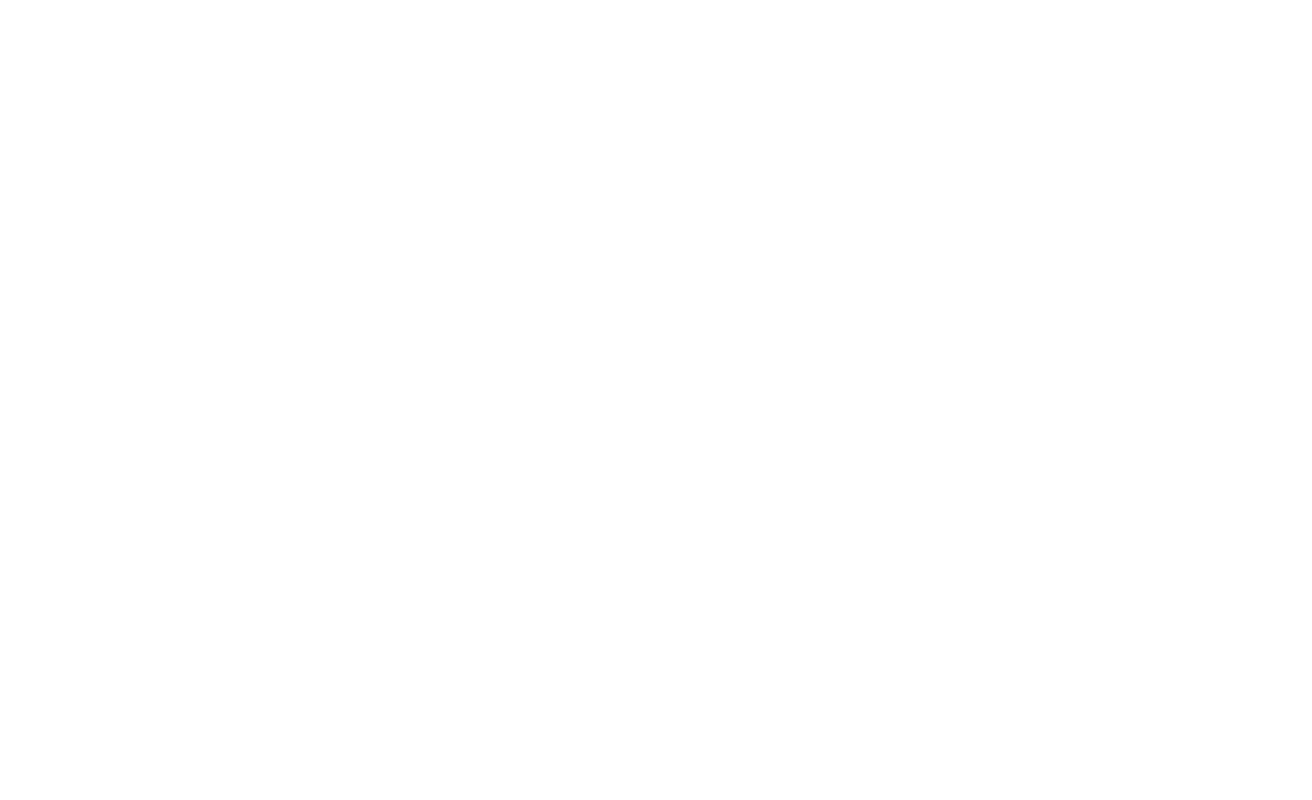
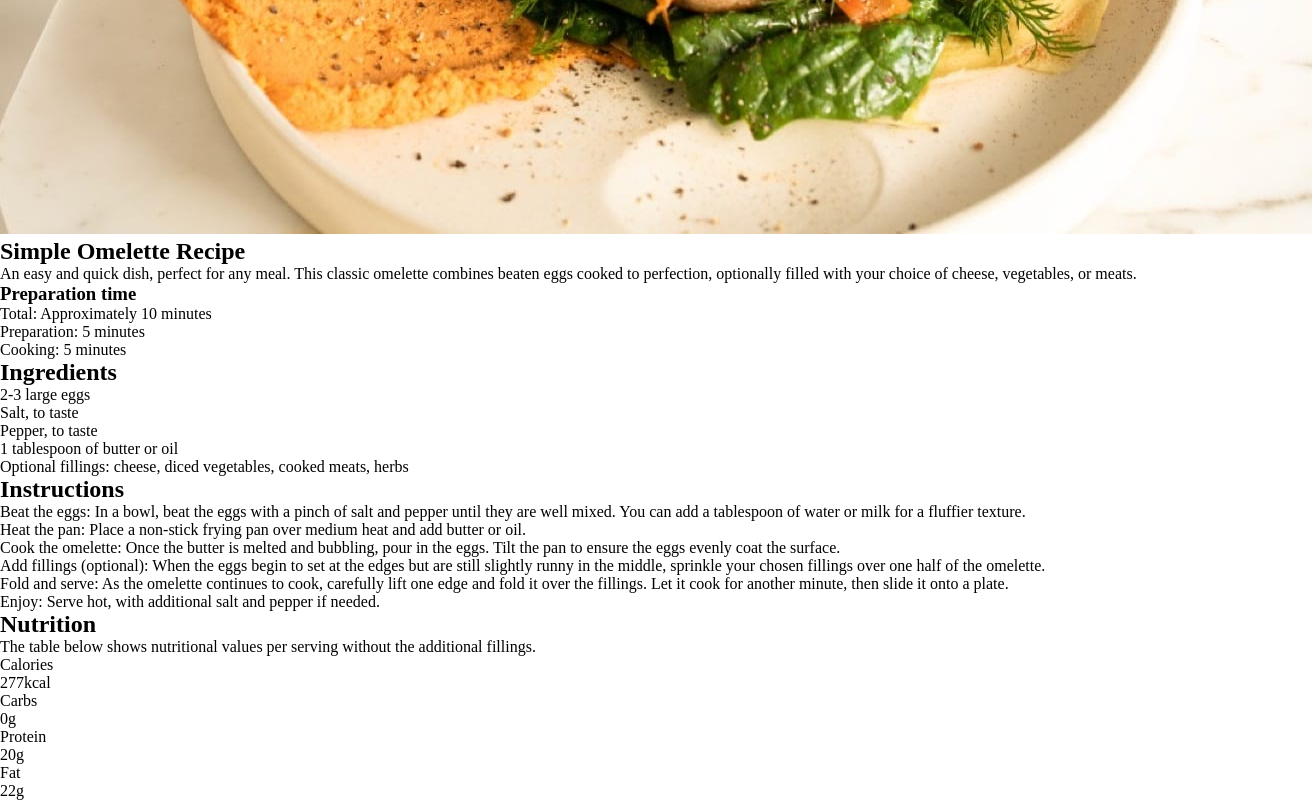
Before and after one commit to eduardgacea/fem-recipe-page, a React (Vite) app: page / in a window 1280 px wide. Shown: the part 366-1166 px from the top of the page, 1312 px wide, since content can reach past the window. Before the commit the page ends 800 px from the top, so only its background shows below. Built offline with nearby package versions, Linux system fonts and the light colour scheme.

Commit message:
add markup to components

```diff
--- a/src/components/header/Header.tsx
+++ b/src/components/header/Header.tsx
@@ -1,5 +1,9 @@
 function Header() {
-    return <div>Header</div>;
+    return (
+        <header>
+            <img src="image-omelette.jpeg" />
+        </header>
+    );
 }
 
 export default Header;
--- a/src/components/ingredients/Ingredients.tsx
+++ b/src/components/ingredients/Ingredients.tsx
@@ -1,5 +1,16 @@
 function Ingredients() {
-    return <div>Ingredients</div>;
+    return (
+        <section>
+            <h2>Ingredients</h2>
+            <ul>
+                <li>2-3 large eggs</li>
+                <li>Salt, to taste</li>
+                <li>Pepper, to taste</li>
+                <li>1 tablespoon of butter or oil</li>
+                <li>Optional fillings: cheese, diced vegetables, cooked meats, herbs</li>
+            </ul>
+        </section>
+    );
 }
 
 export default Ingredients;
--- a/src/components/instructions/Instructions.tsx
+++ b/src/components/instructions/Instructions.tsx
@@ -1,5 +1,33 @@
 function Instructions() {
-    return <div>Instructions</div>;
+    return (
+        <section>
+            <h2>Instructions</h2>
+            <ol>
+                <li>
+                    <span>Beat the eggs:</span> In a bowl, beat the eggs with a pinch of salt and pepper until they are
+                    well mixed. You can add a tablespoon of water or milk for a fluffier texture.
+                </li>
+                <li>
+                    <span>Heat the pan:</span> Place a non-stick frying pan over medium heat and add butter or oil.
+                </li>
+                <li>
+                    <span>Cook the omelette:</span> Once the butter is melted and bubbling, pour in the eggs. Tilt the
+                    pan to ensure the eggs evenly coat the surface.
+                </li>
+                <li>
+                    <span>Add fillings (optional):</span> When the eggs begin to set at the edges but are still slightly
+                    runny in the middle, sprinkle your chosen fillings over one half of the omelette.
+                </li>
+                <li>
+                    <span>Fold and serve:</span> As the omelette continues to cook, carefully lift one edge and fold it
+                    over the fillings. Let it cook for another minute, then slide it onto a plate.
+                </li>
+                <li>
+                    <span>Enjoy:</span> Serve hot, with additional salt and pepper if needed.
+                </li>
+            </ol>
+        </section>
+    );
 }
 
 export default Instructions;
--- a/src/components/nutrition/Nutrition.tsx
+++ b/src/components/nutrition/Nutrition.tsx
@@ -1,5 +1,28 @@
 function Nutrition() {
-    return <div>Nutrition</div>;
+    return (
+        <section>
+            <h2>Nutrition</h2>
+            <p>The table below shows nutritional values per serving without the additional fillings.</p>
+            <ul>
+                <li>
+                    <div>Calories</div>
+                    <div>277kcal</div>
+                </li>
+                <li>
+                    <div>Carbs</div>
+                    <div>0g</div>
+                </li>
+                <li>
+                    <div>Protein</div>
+                    <div>20g</div>
+                </li>
+                <li>
+                    <div>Fat</div>
+                    <div>22g</div>
+                </li>
+            </ul>
+        </section>
+    );
 }
 
 export default Nutrition;
--- a/src/components/preptime/Preptime.tsx
+++ b/src/components/preptime/Preptime.tsx
@@ -1,5 +1,20 @@
 function Preptime() {
-    return <div>Preptime</div>;
+    return (
+        <section>
+            <h3>Preparation time</h3>
+            <ul>
+                <li>
+                    <span>Total:</span> Approximately 10 minutes
+                </li>
+                <li>
+                    <span>Preparation:</span> 5 minutes
+                </li>
+                <li>
+                    <span>Cooking:</span> 5 minutes
+                </li>
+            </ul>
+        </section>
+    );
 }
 
 export default Preptime;
--- a/src/components/title/Title.tsx
+++ b/src/components/title/Title.tsx
@@ -1,5 +1,13 @@
 function Title() {
-    return <div>Title</div>;
+    return (
+        <section>
+            <h1>Simple Omelette Recipe</h1>
+            <p>
+                An easy and quick dish, perfect for any meal. This classic omelette combines beaten eggs cooked to
+                perfection, optionally filled with your choice of cheese, vegetables, or meats.
+            </p>
+        </section>
+    );
 }
 
 export default Title;
```
